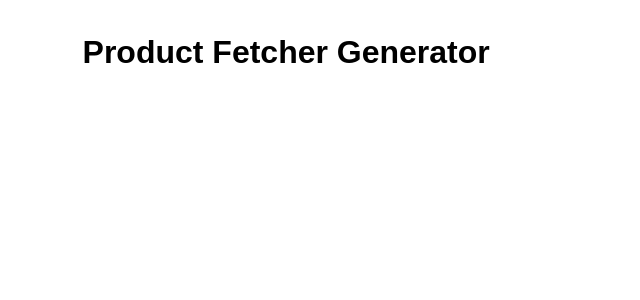
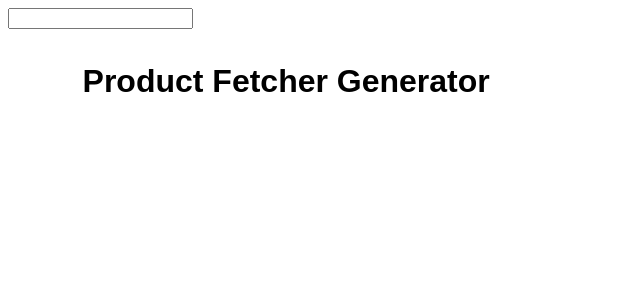
Before and after one commit to TRomey15/product-fetcher-generator, a React app in the folder client/: page / in a window 1280 px wide. Shown: the top 300 px of the page, without its empty margins (0-640 px from the left). Built offline with nearby package versions, Linux system fonts and the light colour scheme.

Commit message:
adds autoComplete component, autocomplete works, needs delete

```diff
--- a/client/src/views/App.jsx
+++ b/client/src/views/App.jsx
@@ -1,3 +1,4 @@
+
 import React from 'react';
 import PropTypes from 'prop-types';
 import injectSheet from 'react-jss';
@@ -5,6 +6,7 @@ import injectSheet from 'react-jss';
 import FetcherForm from './fetcherForm/FetcherForm.jsx';
 import Detail from './detail/Detail.jsx';
 import Modal from './shared/Modal.jsx';
+import AutoCompleteModal from './shared/AutoCompleteModal.jsx';
 
 /* Mock_Data
   {
@@ -121,7 +123,6 @@ class App extends React.Component {
     this.setState({ showModal: !showModal });
   }
 
-
   render() {
     const { classes } = this.props;
     const { data, schemaField, showModal, modalData } = this.state;
@@ -130,6 +131,19 @@ class App extends React.Component {
 
     return (
       <div>
+        <div>      <AutoCompleteModal
+          suggestions={[
+            'Michael',
+            'Monica',
+            'Vincent',
+            'Thiemo',
+            'Janise',
+            'Mehrnaz',
+            'Tina',
+            'Gina',
+            'Michelle',
+          ]}
+        /></div>
         <div className={showModal ? classes.show : classes.hide}>
           <Modal
             closeModal={this.closeModal}
--- /dev/null
+++ b/client/src/views/shared/AutoCompleteModal.jsx
@@ -0,0 +1,181 @@
+/* eslint-disable no-console */
+import React, { Fragment, Component } from 'react';
+import injectSheet from 'react-jss';
+import PropTypes from 'prop-types';
+
+// const propTypes = {
+//   onClick: PropTypes.func.isRequired,
+//   closeModal: PropTypes.func.isRequired,
+//   functionTypeKey: PropTypes.string.isRequired,
+//   classes: PropTypes.object.isRequired,
+// };
+
+const propTypes = {
+  suggestions: PropTypes.instanceOf(Array),
+};
+
+const defaultProps = {
+  suggestions: [],
+};
+
+const styles = {};
+const selectedItems = [];
+
+class AutoCompleteModal extends Component {
+  constructor(props) {
+    super(props);
+
+    this.state = {
+      // The active selection's index
+      activeSuggestion: 0,
+      // The suggestions that match the user's input
+      filteredSuggestions: [],
+      // Whether or not the suggestion list is shown
+      showSuggestions: false,
+      // What the user has entered
+      userInput: '',
+      selected: [],
+    };
+
+    this.onChange = this.onChange.bind(this);
+    this.onClick = this.onClick.bind(this);
+    this.onKeyDown = this.onKeyDown.bind(this);
+    this.onClearClick = this.onClearClick.bind(this);
+  }
+
+  // Event fired when the input value is changed
+  onChange(e) {
+    const { suggestions } = this.props;
+    const userInput = e.currentTarget.value;
+
+    // Filter our suggestions that don't contain the user's input
+    const filteredSuggestions = suggestions.filter(
+      suggestion =>
+        suggestion.toLowerCase().indexOf(userInput.toLowerCase()) > -1
+    );
+
+    // Update the user input and filtered suggestions, reset the active
+    // suggestion and make sure the suggestions are shown
+    this.setState({
+      activeSuggestion: 0,
+      filteredSuggestions,
+      showSuggestions: true,
+      userInput: e.currentTarget.value,
+    });
+  }
+
+  // Event fired when the user clicks on a suggestion
+  onClick(e) {
+    // Update the user input and reset the rest of the state
+    this.setState({
+      activeSuggestion: 0,
+      filteredSuggestions: [],
+      showSuggestions: false,
+      userInput: e.currentTarget.innerText,
+    });
+  }
+
+  // Event fired when the user presses a key down
+  onKeyDown(e) {
+    const { activeSuggestion, filteredSuggestions } = this.state;
+
+    // User pressed the enter key, update the input and close the
+    // suggestions
+    if (e.keyCode === 13) {
+      selectedItems.push(filteredSuggestions[activeSuggestion]);
+
+      this.setState({
+        activeSuggestion: 0,
+        showSuggestions: false,
+        userInput: '',
+        selected: selectedItems,
+      });
+
+    // User pressed the up arrow, decrement the index
+    } else if (e.keyCode === 38) {
+      if (activeSuggestion === 0) {
+        return;
+      }
+
+      this.setState({ activeSuggestion: activeSuggestion - 1 });
+
+    // User pressed the down arrow, increment the index
+    } else if (e.keyCode === 40) {
+      if (activeSuggestion - 1 === filteredSuggestions.length) {
+        return;
+      }
+
+      this.setState({ activeSuggestion: activeSuggestion + 1 });
+    }
+  }
+
+  onClearClick(e) {
+    console.log(`${e}firing clear click`);
+  }
+
+  render() {
+    const {
+      onChange,
+      onClick,
+      onKeyDown,
+      state: {
+        activeSuggestion,
+        filteredSuggestions,
+        showSuggestions,
+        userInput,
+      },
+    } = this;
+
+    let suggestionsListComponent;
+
+    if (showSuggestions && userInput) {
+      if (filteredSuggestions.length) {
+        suggestionsListComponent = (
+          <ul className="suggestions">
+            {filteredSuggestions.map((suggestion, index) => {
+              let className;
+
+              // Flag the active suggestion with a class
+              if (index === activeSuggestion) {
+                className = 'suggestion-active';
+              }
+
+              return (
+                <li
+                  className={className}
+                  key={suggestion}
+                  onClick={onClick}
+                >
+                  {suggestion}
+                </li>
+              );
+            })}
+          </ul>
+        );
+      } else {
+        suggestionsListComponent = (
+          <div className="no-suggestions">
+            <em>No suggestions, yore on your own!</em>
+          </div>
+        );
+      }
+    }
+
+    return (
+      <Fragment>
+        {this.state.selected.map((e) => { return <button>{e} + x</button>; })}
+        <input
+          type="text"
+          onChange={onChange}
+          onKeyDown={onKeyDown}
+          value={userInput}
+        />
+        {suggestionsListComponent}
+      </Fragment>
+    );
+  }
+}
+
+AutoCompleteModal.propTypes = propTypes;
+AutoCompleteModal.defaultProps = defaultProps;
+export default injectSheet(styles)(AutoCompleteModal);
```
